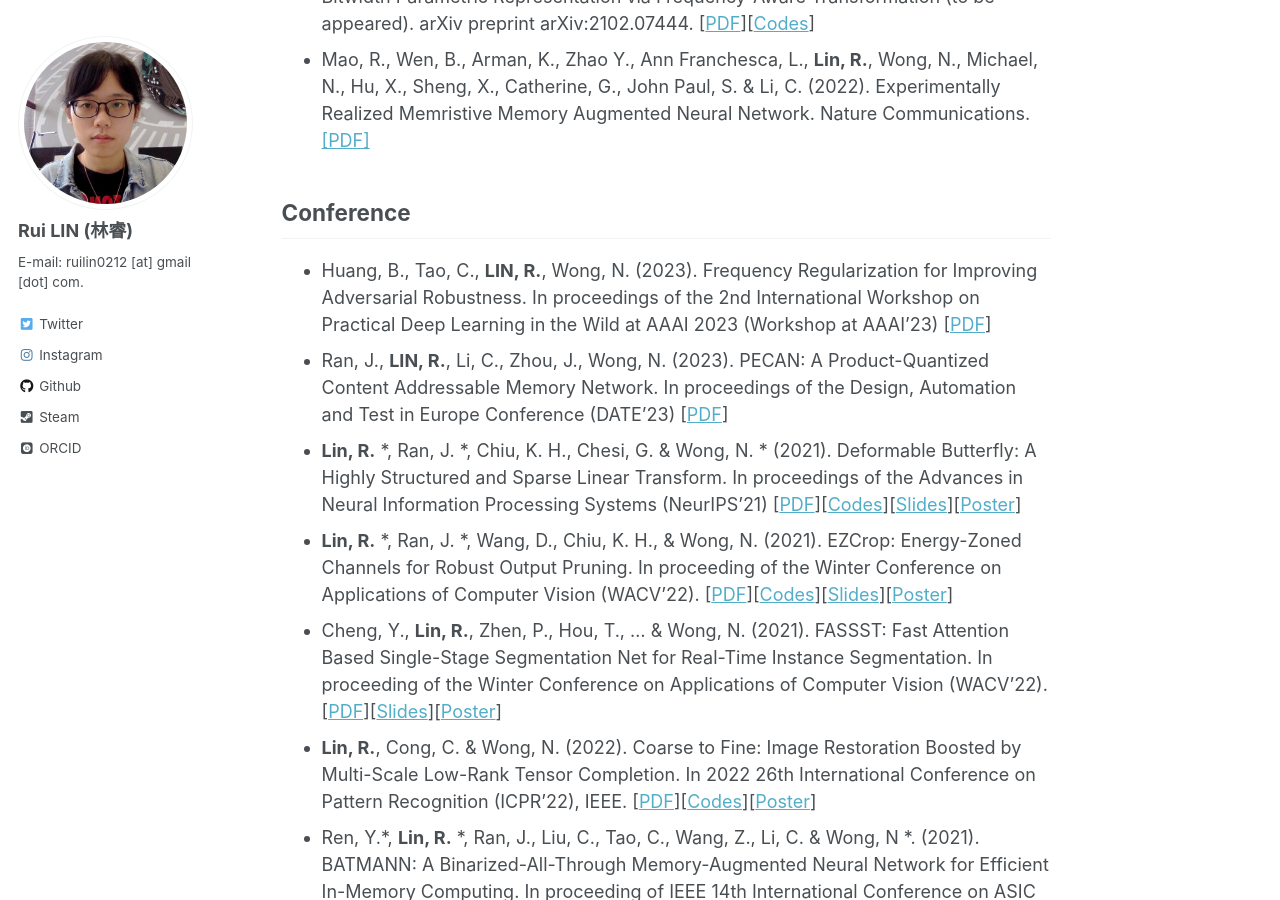
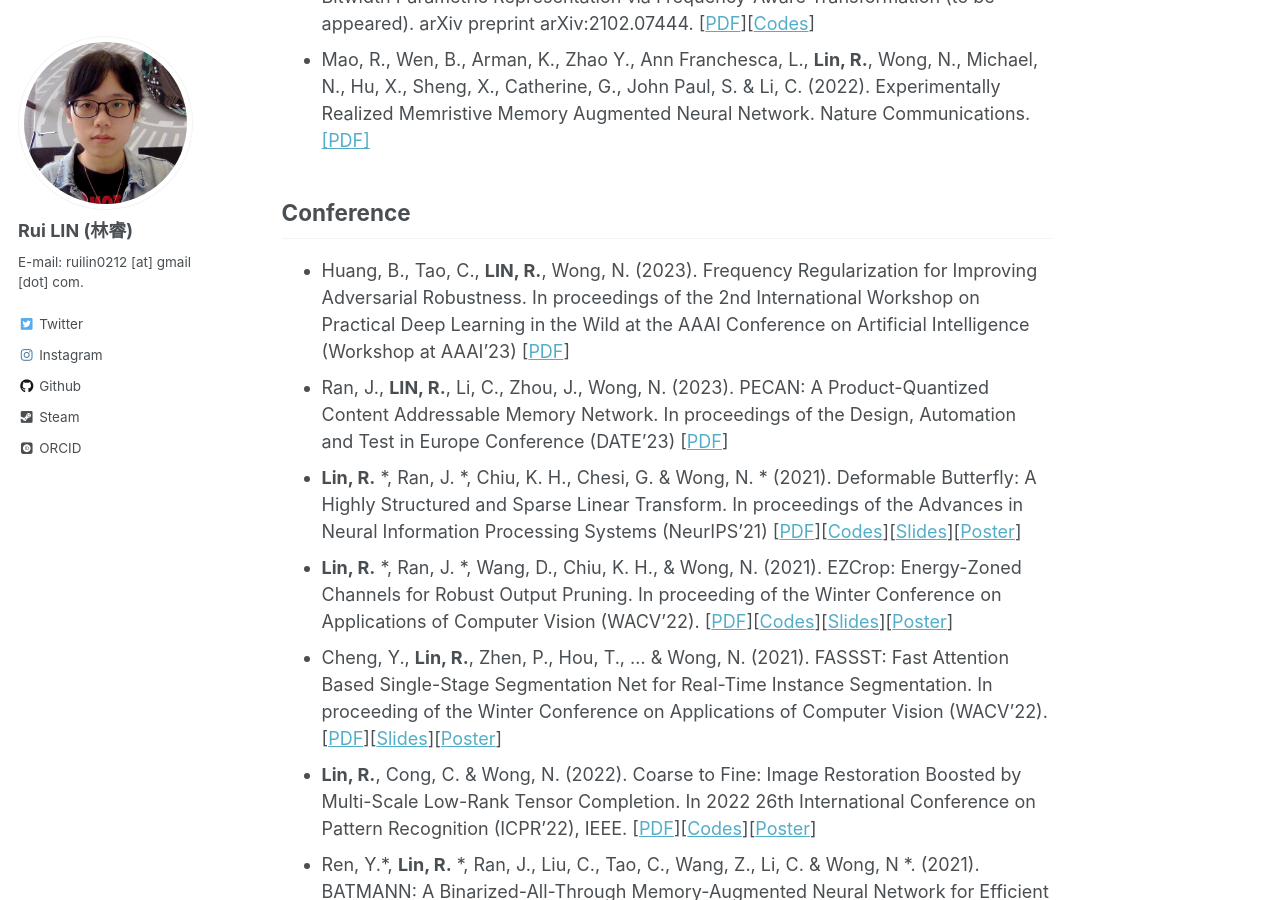
Before and after one commit to rlin27/rlin27.github.io, a Jekyll site: the page built from _pages/publications.md, in a window 1280 px wide and 900 px high, scrolled down 396 px. Built offline with Jekyll 4.4.1, drawn with Linux system fonts in a browser that asks for light colours; some web fonts are replaced.

Commit message:
update the publications and resume

```diff
--- a/_pages/publications.md
+++ b/_pages/publications.md
@@ -9,7 +9,7 @@ title: "Publications"
 + Mao, R., Wen, B., Arman, K., Zhao Y., Ann Franchesca, L., **Lin, R.**, Wong, N., Michael, N., Hu, X., Sheng, X., Catherine, G., John Paul, S. & Li, C. (2022). Experimentally Realized Memristive Memory Augmented Neural Network. Nature Communications. [[PDF]](https://assets.researchsquare.com/files/rs-1821052/v1_covered.pdf?c=1657039003)
 
 ## Conference
-+ Huang, B., Tao, C., **LIN, R.**, Wong, N. (2023). Frequency Regularization for Improving Adversarial Robustness. In proceedings of the 2nd International Workshop on Practical Deep Learning in the Wild at AAAI 2023 (Workshop at AAAI'23) [[PDF](\files\pdf\AAAI2023_Workshop.pdf)]
++ Huang, B., Tao, C., **LIN, R.**, Wong, N. (2023). Frequency Regularization for Improving Adversarial Robustness. In proceedings of the 2nd International Workshop on Practical Deep Learning in the Wild at the AAAI Conference on Artificial Intelligence (Workshop at AAAI'23) [[PDF](\files\pdf\AAAI2023_Workshop.pdf)]
 + Ran, J., **LIN, R.**, Li, C., Zhou, J., Wong, N. (2023). PECAN: A Product-Quantized Content Addressable Memory Network. In proceedings of the Design, Automation and Test in Europe Conference (DATE'23) [[PDF](\files\pdf\PECAN.pdf)]
 + **Lin, R.** *, Ran, J. *, Chiu, K. H., Chesi, G. & Wong, N. * (2021). Deformable Butterfly: A Highly Structured and Sparse Linear Transform. In proceedings of the Advances in Neural Information Processing Systems (NeurIPS'21) [[PDF](\files\pdf\DeBut_final.pdf)][[Codes](https://github.com/rlin27/DeBut)][[Slides](\files\slides\DeBut_Slides.pdf)][[Poster](\files\slides\DeBut_Poster.pdf)]
 + **Lin, R.** *, Ran, J. *, Wang, D., Chiu, K. H., & Wong, N. (2021). EZCrop: Energy-Zoned Channels for Robust Output Pruning. In proceeding of the Winter Conference on Applications of Computer Vision (WACV'22). [[PDF](https://arxiv.org/abs/2105.03679)][[Codes](https://github.com/rlin27/EZCrop)][[Slides](\files\slides\EZCrop_Slides.pdf)][[Poster](\files\slides\EZCrop_Poster.pdf)]
```
Also changed, not shown: 2 other files.
